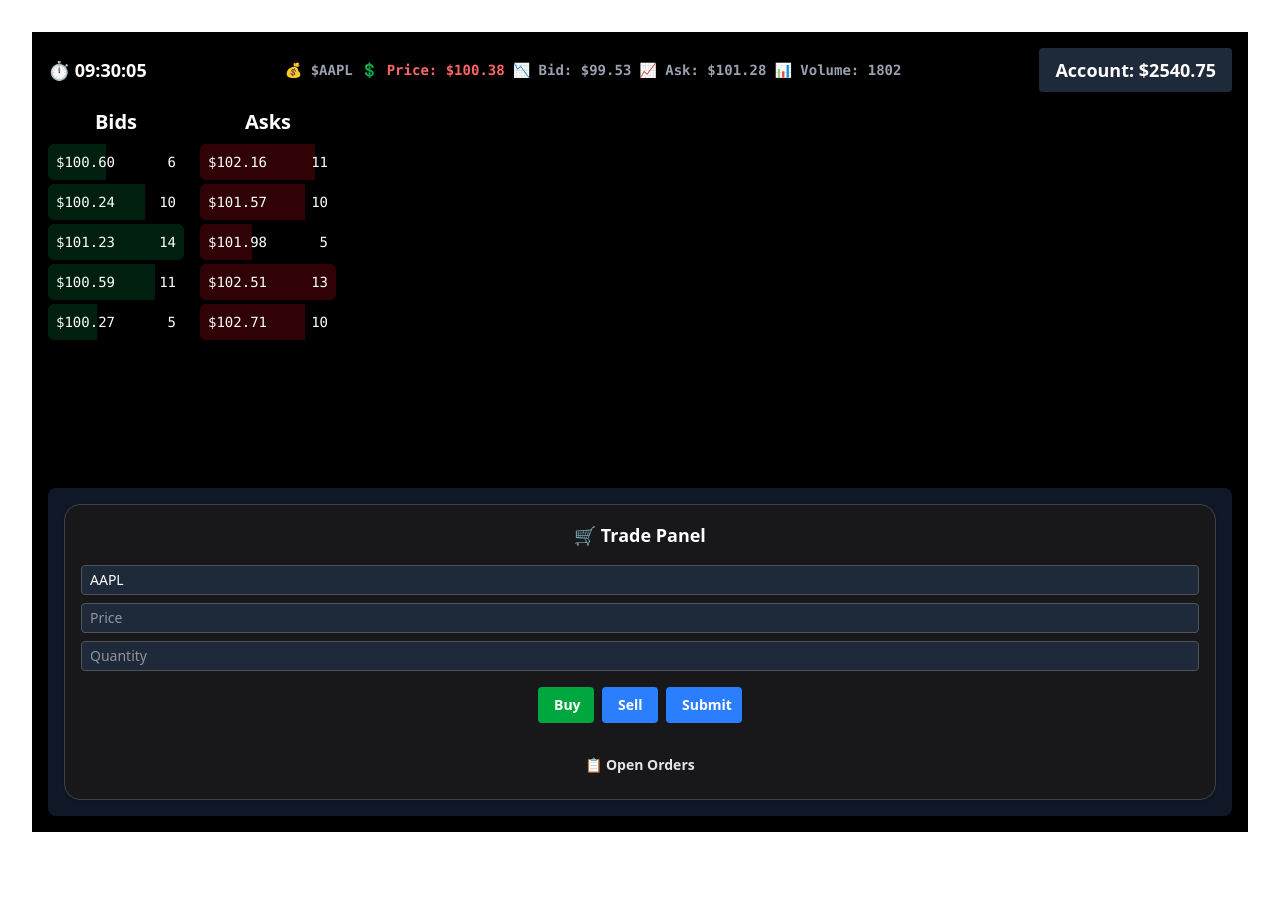
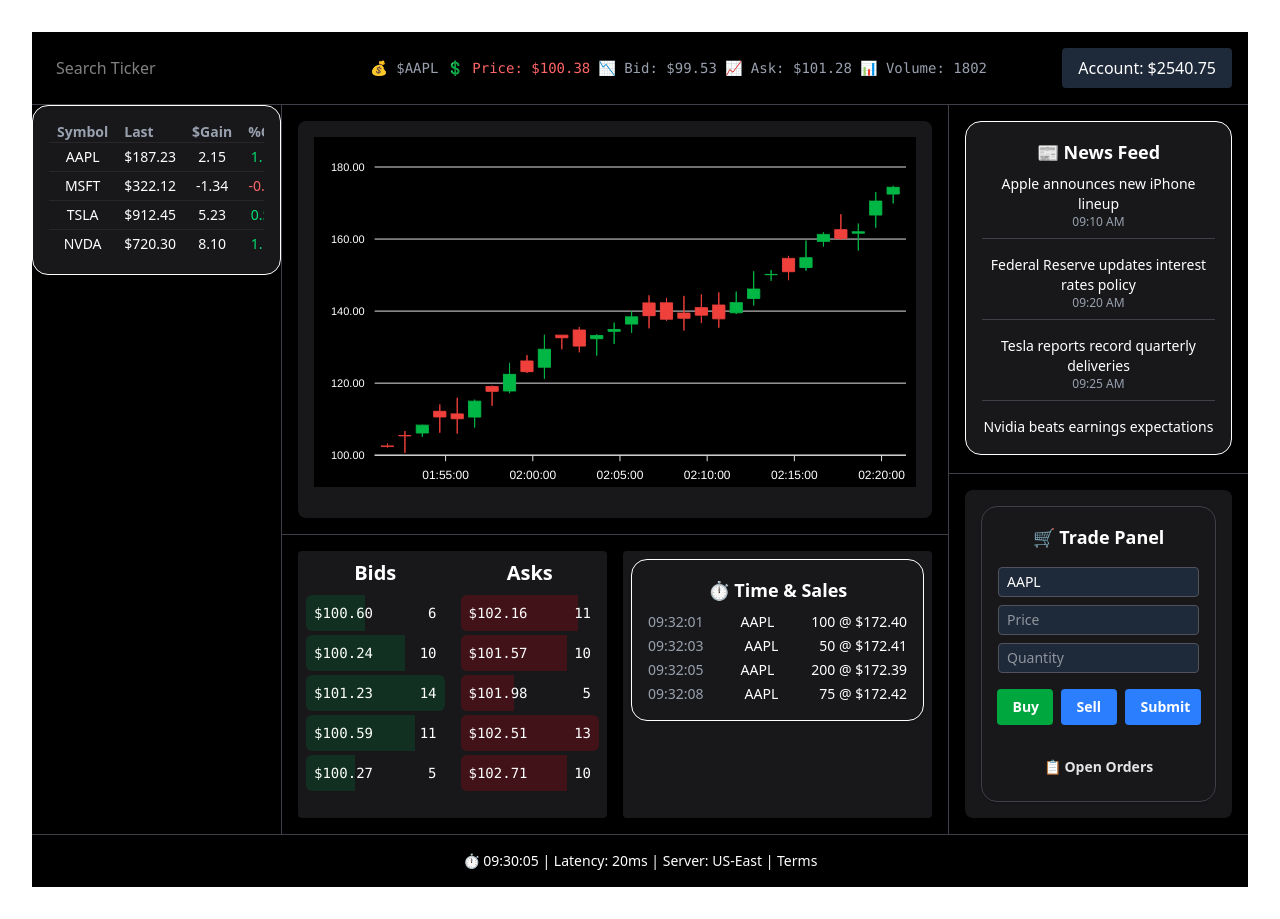
Before and after one commit to izzydoesit/bagHolderPro, a React (Vite) app: page / in a window 1280 px wide. Before the commit the page ends 864 px from the top, so only its background shows below. Built offline with nearby package versions, Linux system fonts and the light colour scheme.

Commit message:
Add AppLayout to App component

```diff
--- a/src/App.tsx
+++ b/src/App.tsx
@@ -1,19 +1,12 @@
 import { useMarketData } from './hooks/useMarketData'
-import DashboardLayout from './components/Layout/DashboardLayout';
-import MockOrderBook from '@/mocks/MockOrderBook';
-// import TradingChart from './components/TradingChart/TradingChart';
-// import AccountPanel from './components/AccountPanel/AccountPanel';
+import AppLayout from './components/Layout/AppLayout';
 import './App.css'
 
 function App() {
   useMarketData();
 
   return (
-    <DashboardLayout>
-      {/* <TradingChart /> placeholder for now */}
-      <MockOrderBook />
-      {/* <AccountPanel /> placeholder for now */}
-    </DashboardLayout>
+    <AppLayout />
   );
 }
 
```
